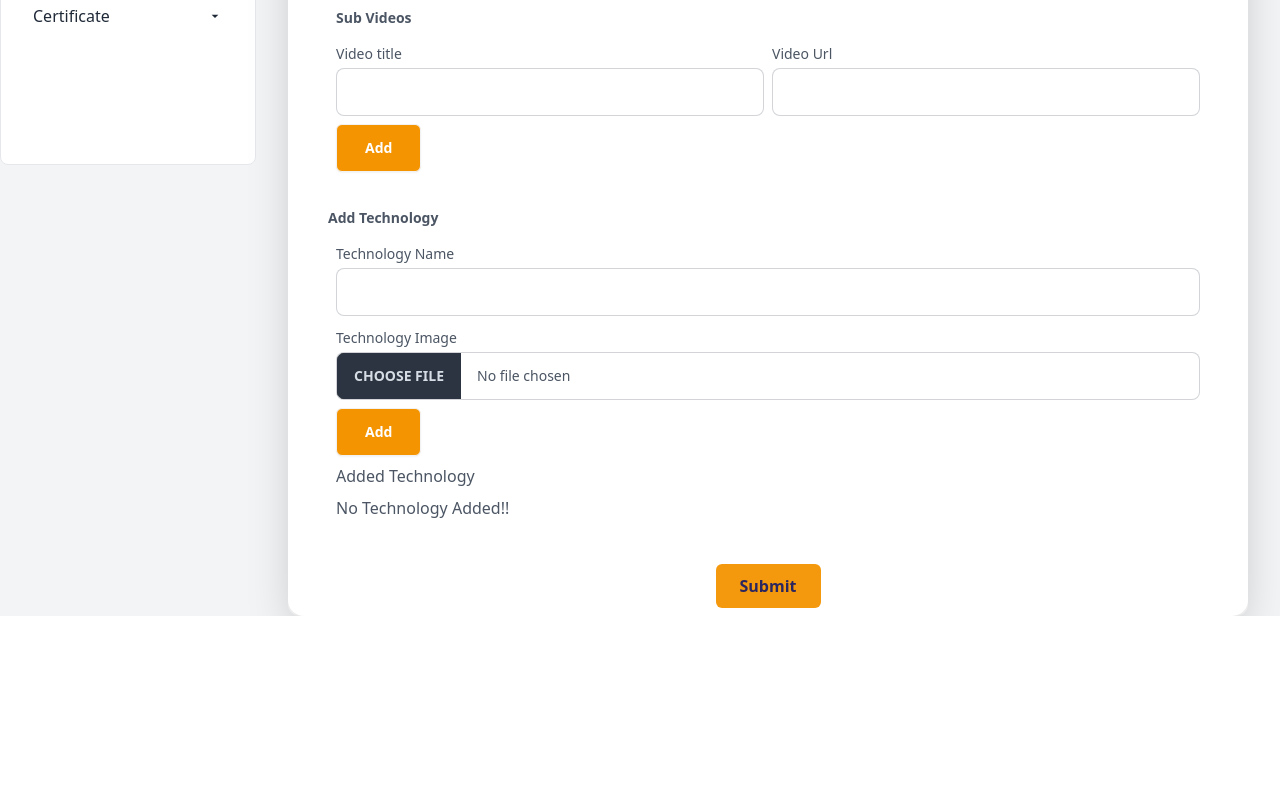
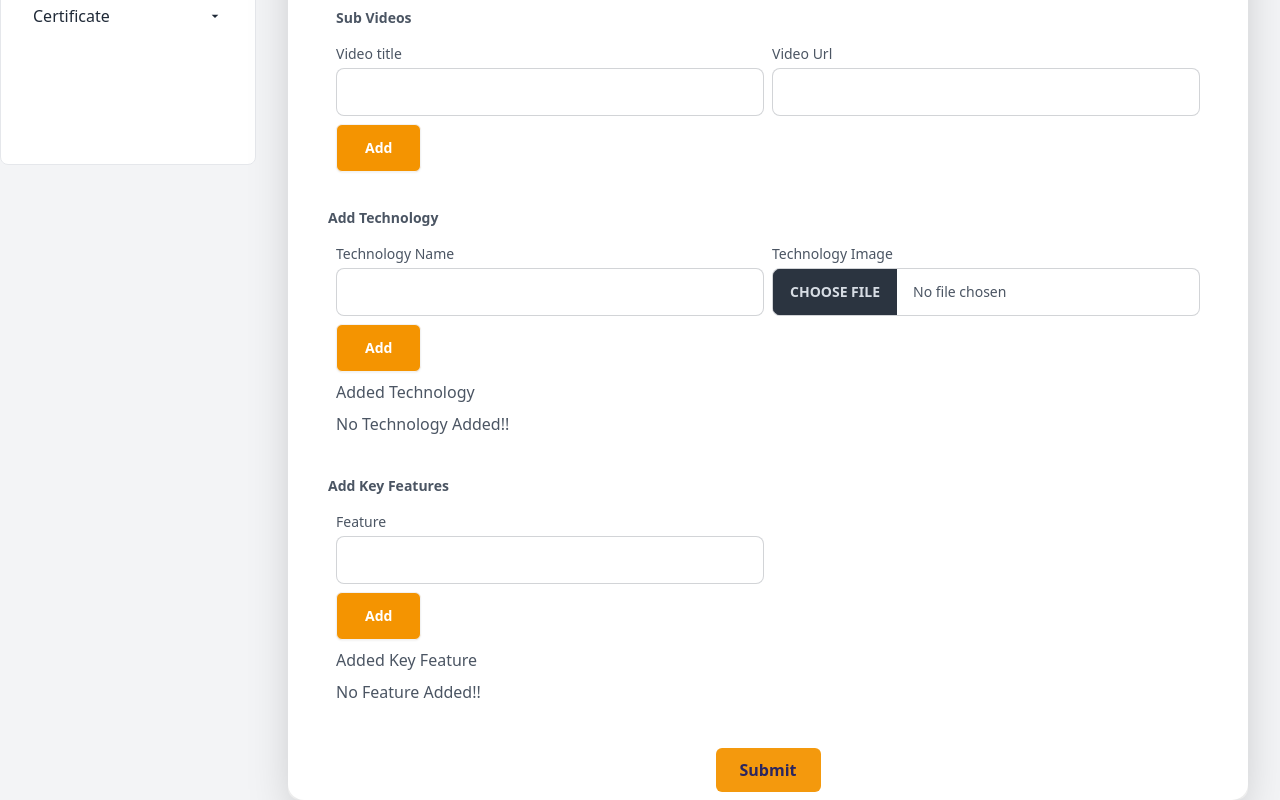
Before and after one commit to universeIt137/UniverseIT_client, a React (Vite) app: page /dashboard/addCourse in a window 1280 px wide. Shown: the part 590-1390 px from the top of the page. Before the commit the page ends 1206 px from the top, so only its background shows below. Built offline with nearby package versions, Linux system fonts and the light colour scheme.

Commit message:
add, update and delete key features has added in add course and update course page

```diff
--- a/src/pages/adminSide/CreateCertificate/CreateCertificate.jsx
+++ b/src/pages/adminSide/CreateCertificate/CreateCertificate.jsx
@@ -18,8 +18,8 @@ const CreateCertificate = () => {
     const [selectedYear, setSelectedYear] = useState('')
     // const [selectedDuration, setSelectedDuration] = useState('')
     const [givenCertificateNumber, setGivenCertificateNumber] = useState('');
-    // const [studentIdLoading, setStudentIDLoading] = useState(false);
-    // const [studentIdErr, setStudentIDErr] = useState(false);
+    const [certificateNumLoading, setCertificateNumLoading] = useState(false);
+    const [certificateNumErr, setCertificateNumErr] = useState(false);
     // const [studentID, setStudentID] = useState('')
     const { register, handleSubmit, reset } = useForm();
     const { data: courses = [], isLoading } = useQuery({
@@ -56,20 +56,39 @@ const CreateCertificate = () => {
     //     }
     // }, [selectedCourse, selectedDuration, selectedYear, givenCertificateNumber])
 
-    // useEffect(,[])
+    useEffect(() => {
+        if (givenCertificateNumber) {
+
+            setCertificateNumLoading(true)
+            axiosPublic.get('/certificate')
+                .then(res => {
+                    console.log(res?.data);
+                    const isIdUnique = !res?.data?.find(item => item?.certificateNumber === givenCertificateNumber);
+                    console.log(isIdUnique);
+                    setCertificateNumErr(!isIdUnique)
+                    setCertificateNumLoading(false)
+                })
+                .catch(() => {
+                    setCertificateNumLoading(false)
+                })
+        } else {
+            // setStudentID('')
+            setCertificateNumErr(false)
+        }
+    }, [givenCertificateNumber])
     if (isLoading) {
         return ''
     }
 
 
     const onSubmit = async (data) => {
-        // if (studentIdErr) {
-        //     return Swal.fire({
-        //         icon: "error",
-        //         title: "Oops...",
-        //         text: "take a unique Student Id",
-        //     });
-        // }
+        if (certificateNumErr) {
+            return Swal.fire({
+                icon: "error",
+                title: "Oops...",
+                text: "take a unique Student Id",
+            });
+        }
         const finalData = {
             ...data,
             // studentID: studentID
@@ -144,8 +163,9 @@ const CreateCertificate = () => {
                                                     }
                                                 })} className={`${inputFieldStyle}`} />
                                             </div>
-                                            {/* {givenCertificateNumber && <p className='text-sm'>{studentIdLoading ? <span>checking student ID <span className="loading loading-spinner loading-xs ml-2"></span></span> : studentIdErr ? <span className='text-red-500'>The Student is not available. Use another serial number</span> : <span className='text-green-500'>The Student Id is available</span>}</p>} */}
+                                            {givenCertificateNumber && <p className='text-sm'>{certificateNumLoading ? <span>checking Certificate Number<span className="loading loading-spinner loading-xs ml-2"></span></span> : certificateNumErr ? <span className='text-red-500'>The Certificate Number is not available. Use another Certificate Number</span> : <span className='text-green-500'>The Certificate Number is available</span>}</p>}
                                         </div>
+
                                         {/* Student ID */}
                                         {/* <div className="p-2 w-full">
                                             <div className="relative">
--- a/src/pages/adminSide/addCourse/AddCourse.jsx
+++ b/src/pages/adminSide/addCourse/AddCourse.jsx
@@ -6,6 +6,7 @@ import SubVideos from '../../../Shared/SubVideos';
 import ButtonStrong from '../../../Shared/Button/ButtonStrong';
 import { uploadImg } from '../../../UploadFile/uploadImg';
 import AddTechnology from './AddTechnology';
+import KeyFeatures from './KeyFeatures';
 
 const AddCourse = () => {
     const axiosPublic = useAxiosPublic()
@@ -17,6 +18,7 @@ const AddCourse = () => {
     const [subVideoUrl, setSubVideoUrl] = useState('')
     const [subVideoErr, setSubVideoErr] = useState('')
     const [allTechnology, setAllTechnology] = useState([])
+    const [allKeyFeatures, setAllKeyFeatures] = useState([])
 
 
 
@@ -87,7 +89,7 @@ const AddCourse = () => {
         }
 
 
-        const data = { category, title, videoUrl, bannerImages: allImagesArray, subVideos: subVideosArray, courseFee, technologies: allTechnology };
+        const data = { category, title, videoUrl, bannerImages: allImagesArray, subVideos: subVideosArray, courseFee, technologies: allTechnology, keyFeatures: allKeyFeatures };
 
         axiosPublic.post(`/course`, data)
             .then(res => {
@@ -205,6 +207,8 @@ const AddCourse = () => {
 
                                             {/* Add Technology */}
                                             <AddTechnology allTechnology={allTechnology} setAllTechnology={setAllTechnology} />
+                                            {/* Key Features */}
+                                            <KeyFeatures allKeyFeatures={allKeyFeatures} setAllKeyFeatures={setAllKeyFeatures} />
                                         </div>
 
 
--- a/src/pages/adminSide/addCourse/AddTechnology.jsx
+++ b/src/pages/adminSide/addCourse/AddTechnology.jsx
@@ -26,6 +26,7 @@ const AddTechnology = ({ allTechnology, setAllTechnology }) => {
             <div className='w-full'>
                 <div className="p-2 w-full">
                     <div className="relative space-y-2">
+                       <div className='grid grid-cols-1 sm:grid-cols-2 gap-2'>
                             <div>
                                 <label className="leading-7 text-sm text-gray-600 font-medium">Technology Name</label><br />
                                 <input onChange={(e) => setTechnologyName(e.target.value)} value={technologyName} className="file-input file-input-bordered file-input-md w-full" type="text" />
@@ -33,6 +34,7 @@ const AddTechnology = ({ allTechnology, setAllTechnology }) => {
                             <div>
                                 <label className="leading-7 text-sm text-gray-600 font-medium">Technology Image</label><br />
                                 <input id='technologyImageInputField' onChange={(e) => setTechnologyImg(e.target.files[0])} type="file" name='image1' className="file-input file-input-bordered file-input-md w-full" />
+                            </div>
                        </div>
                         <p className='text-red-500 text-sm'>{err}</p>
                         {/* <p className='text-red-600'>{imageInputErr}</p> */}
--- /dev/null
+++ b/src/pages/adminSide/addCourse/KeyFeatures.jsx
@@ -0,0 +1,56 @@
+/* eslint-disable react/prop-types */
+import { useState } from "react";
+
+const KeyFeatures = ({ allKeyFeatures, setAllKeyFeatures }) => {
+    const [feature, setFeature] = useState('');
+    const [err, setErr] = useState('')
+    const handleStoreFeatures = async () => {
+        setErr('');
+        if (!feature) {
+            return setErr('Please, write a feature!!')
+        }
+        setAllKeyFeatures([...allKeyFeatures, feature])
+        setFeature('')
+    }
+    const handleDeleteFeature = (item) => {
+        const newFeatures = allKeyFeatures?.filter(i => i !== item);
+        setAllKeyFeatures(newFeatures)
+    }
+    return (
+        <div className='w-full md:col-span-2'>
+            <label className="leading-7 text-sm text-gray-600 font-bold">Add Key Features</label>
+            <div className='w-full'>
+                <div className="p-2 w-full">
+                    <div className="relative space-y-2">
+                        <div className='grid grid-cols-1 sm:grid-cols-2 gap-2'>
+                            <div>
+                                <label className="leading-7 text-sm text-gray-600 font-medium">Feature</label><br />
+                                <input onChange={(e) => setFeature(e.target.value)} value={feature} className="file-input file-input-bordered file-input-md w-full" type="text" />
+                            </div>
+                        </div>
+                        <p className='text-red-500 text-sm'>{err}</p>
+                        <p onClick={handleStoreFeatures} className='btn flex flex-col justify-center items-center px-7 py-1 rounded-md bg-primary text-white hover:font-bold transition-all duration-300 hover:bg-orange-700  active:bg-primary focus:outline-none focus:ring focus:ring-red-300 active:scale-90 focus:text-white w-max'>Add</p>
+                        <p>Added Key Feature</p>
+                        {allKeyFeatures?.length < 1 && <p>No Feature Added!!</p>}
+
+                        <div className="grid sm:grid-cols-2">
+                            <div className="flex flex-col gap-5 pb-5">
+                                {allKeyFeatures.map((item, index) => (
+                                    <div key={index} className="gap-2 relative">
+                                        <li className='  flex items-center text-primary gap-2'><span>{item}</span></li>
+                                        <hr className='border-primary' />
+                                        <p onClick={() => handleDeleteFeature(item)} className='text-center bg-primary/30 text-text_color size-6 absolute right-[-16px] top-[-16px] rounded-md ml-auto mb-2 cursor-pointer'>X</p>
+                                    </div>
+                                ))}
+                            </div>
+                        </div>
+                    </div>
+                </div>
+
+            </div>
+
+        </div>
+    );
+};
+
+export default KeyFeatures;
--- a/src/pages/adminSide/updateCourse/UpdateCoursePage.jsx
+++ b/src/pages/adminSide/updateCourse/UpdateCoursePage.jsx
@@ -11,6 +11,7 @@ import SubVideos from "../../../Shared/SubVideos";
 import ButtonStrong from "../../../Shared/Button/ButtonStrong";
 import { uploadImg } from "../../../UploadFile/uploadImg";
 import AddTechnology from "../addCourse/AddTechnology";
+import KeyFeatures from "../addCourse/KeyFeatures";
 
 
 const UpdateCoursePage = () => {
@@ -24,7 +25,7 @@ const UpdateCoursePage = () => {
     const [subVideoUrl, setSubVideoUrl] = useState('')
     const [subVideoErr, setSubVideoErr] = useState('')
     const [allTechnology, setAllTechnology] = useState([])
-
+    const [allKeyFeatures, setAllKeyFeatures] = useState([])
     const { data: courseData = {}, refetch: courseDataRefetch, isLoading } = useQuery({
         queryKey: ['course', id],
         queryFn: async () => {
@@ -36,6 +37,7 @@ const UpdateCoursePage = () => {
         if (courseData) {
             setAllTechnology(courseData?.technologies || [])
             setSubVideos(courseData.subVideos || [])
+            setAllKeyFeatures(courseData.keyFeatures || [])
         }
     }, [courseData, isLoading])
     if (isLoading) {
@@ -120,7 +122,7 @@ const UpdateCoursePage = () => {
         //     const data = { category, image: imageUrl };
         //     return axiosPublic.post('/studentGallery', data);
         // });
-        const data = { category, title, videoUrl, bannerImages: allImagesArray, subVideos: subVideosArray, courseFee, technologies: allTechnology };
+        const data = { category, title, videoUrl, bannerImages: allImagesArray, subVideos: subVideosArray, courseFee, technologies: allTechnology,keyFeatures: allKeyFeatures };
         console.log(data);
 
         axiosPublic.put(`/course/${id}`, data)
@@ -240,6 +242,8 @@ const UpdateCoursePage = () => {
                                             </div>
                                             {/* Add Technology */}
                                             <AddTechnology allTechnology={allTechnology} setAllTechnology={setAllTechnology} />
+                                            {/* Key Features */}
+                                            <KeyFeatures allKeyFeatures={allKeyFeatures} setAllKeyFeatures={setAllKeyFeatures} />
                                         </div>
 
 
```
Lines whose indentation alone changed are shown as unchanged.
